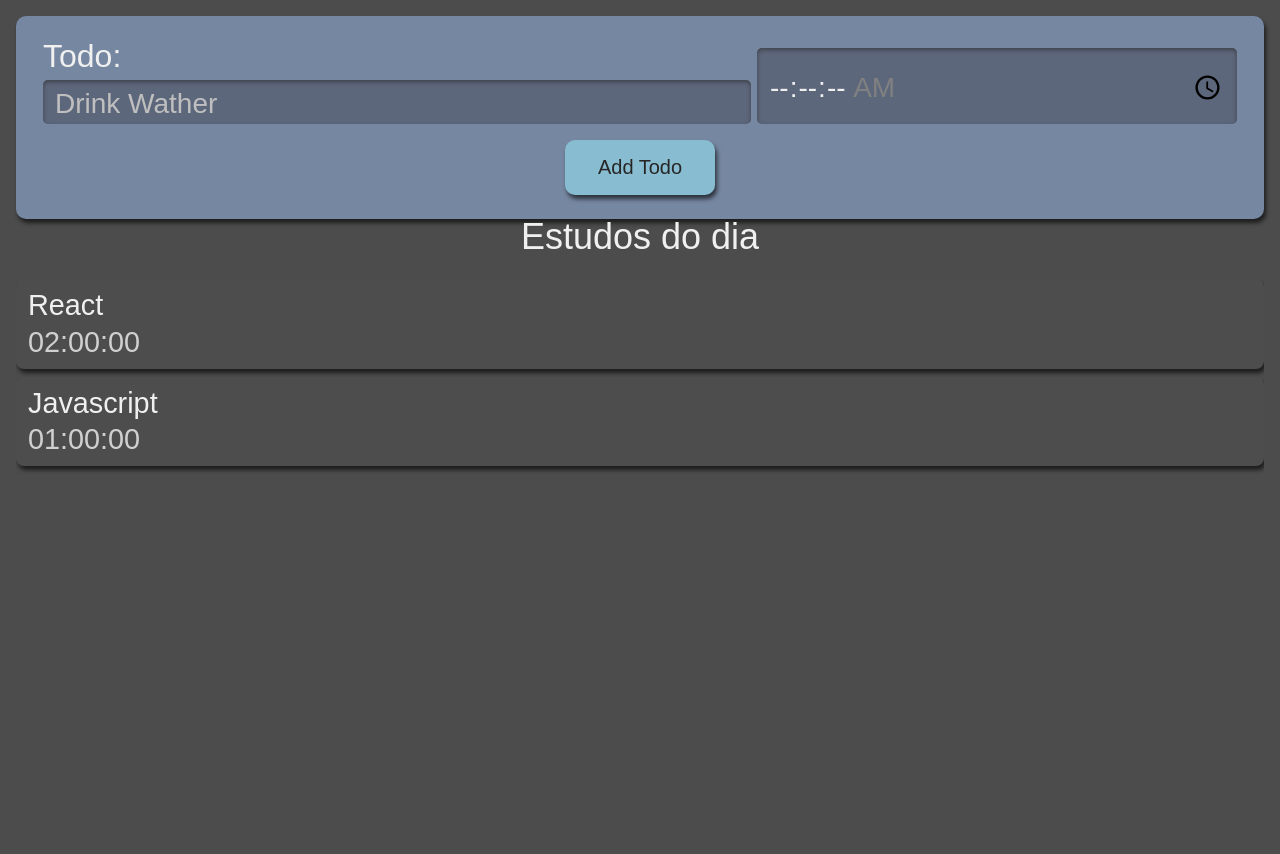
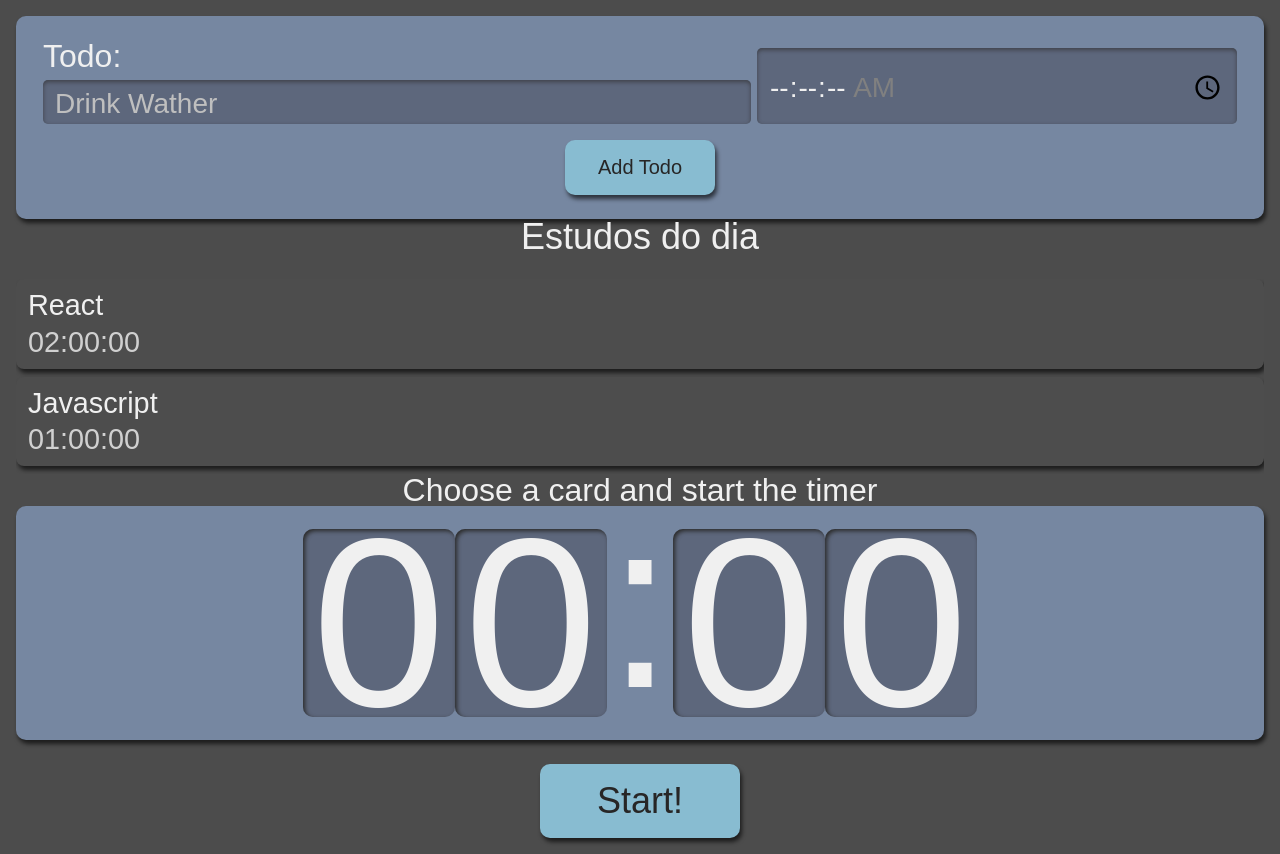
Before and after one commit to Guilhercs/Estudos-react, a React (Create React App) app: page / in a window 1280 px wide. Before the commit the page ends 800 px from the top, so only its background shows below. Built offline with nearby package versions, Linux system fonts and the light colour scheme.

Commit message:
feature(components): add timer

```diff
--- a/src/components/list/index.tsx
+++ b/src/components/list/index.tsx
@@ -1,9 +1,9 @@
-import React from "react";
 import listStyle from "./list-style.module.scss";
 import Item from "./item";
+import { useState } from "react";
 
 export default function List() {
-  const tarefas = [
+  let [tarefas, setTarefas] = useState([
     {
       tarefa: "React",
       tempo: "02:00:00",
@@ -12,10 +12,16 @@ export default function List() {
       tarefa: "Javascript",
       tempo: "01:00:00",
     },
-  ];
+  ]);
   return (
     <aside className={listStyle.listaTarefas}>
-      <h2>Estudos do dia</h2>
+      <h2
+        onClick={() => {
+          setTarefas([...tarefas, { tarefa: "Todo x", tempo: "05:00:00" }]);
+        }}
+      >
+        Estudos do dia
+      </h2>
       <ul>
         {tarefas.map((item, index) => (
           <Item key={index} todo={item.tarefa} timer={item.tempo} />
--- /dev/null
+++ b/src/components/timer/clock/index.tsx
@@ -0,0 +1,14 @@
+import React from "react";
+import clockStyle from "./relogio.module.scss";
+
+export default function Clock() {
+  return (
+    <React.Fragment>
+      <span className={clockStyle.clockNumber}>0</span>
+      <span className={clockStyle.clockNumber}>0</span>
+      <span className={clockStyle.clockTwoPoints}>:</span>
+      <span className={clockStyle.clockNumber}>0</span>
+      <span className={clockStyle.clockNumber}>0</span>
+    </React.Fragment>
+  );
+}
--- /dev/null
+++ b/src/components/timer/clock/relogio.module.scss
@@ -0,0 +1,27 @@
+.clockNumber {
+  background-color: #5d677c;
+  box-shadow: 2px 2px 4px #2b2b2b inset;
+  height: 3.6rem;
+  width: 3rem;
+  padding: 8px 4px;
+  border-radius: 10px;
+  display: flex;
+  flex-direction: row;
+  justify-content: center;
+  align-items: center;
+
+  @media screen and (min-width: 1280px) {
+    height: 10.8rem;
+    width: 9rem;
+  }
+}
+
+.clockTwoPoints {
+  height: 4.2rem;
+  display: flex;
+  align-items: flex-end;
+
+  @media screen and (min-width: 1280px) {
+    height: 12.6rem;
+  }
+}
--- /dev/null
+++ b/src/components/timer/index.tsx
@@ -0,0 +1,15 @@
+import Button from "../button";
+import Clock from "./clock";
+import timerStyle from "./timer.module.scss";
+
+export default function Timer() {
+  return (
+    <div className={timerStyle.timer}>
+      <h3 className={timerStyle.title}>Choose a card and start the timer</h3>
+      <div className={timerStyle.timerWrapper}>
+        <Clock />
+      </div>
+      <Button>Start!</Button>
+    </div>
+  );
+}
--- /dev/null
+++ b/src/components/timer/timer.module.scss
@@ -0,0 +1,58 @@
+.timer {
+  display: flex;
+  flex-direction: column;
+  align-items: center;
+  grid-area: cronometro;
+
+  .timerWrapper {
+    align-items: center;
+    background-color: #7687a1;
+    border-radius: 10px;
+    box-shadow: 2px 4px 4px #0000009f;
+    box-sizing: border-box;
+    display: flex;
+    font-size: 5rem;
+    justify-content: center;
+    margin-bottom: 24px;
+    padding: 16px 12px;
+    width: 100%;
+  }
+
+  .title {
+    font-size: 2rem;
+  }
+
+  button {
+    background-color: #88bcd1;
+    border-radius: 10px;
+    box-shadow: 2px 4px 4px #0000009f;
+    color: #272626;
+    cursor: pointer;
+    font-size: 1.25rem;
+    padding: 16px;
+    width: 150px;
+
+    &:active {
+      background-color: #7ca6b7;
+      box-shadow: 2px 2px 4px #0000009f inset;
+      cursor: auto;
+    }
+  }
+
+  @media screen and (min-width: 1280px) {
+    .timerWrapper {
+      font-size: 15rem;
+    }
+
+    p {
+      font-size: 2rem;
+    }
+
+    button {
+      grid-column-start: span 2;
+      justify-self: center;
+      width: 200px;
+      font-size: 2.25rem;
+    }
+  }
+}
--- a/src/pages/App.tsx
+++ b/src/pages/App.tsx
@@ -2,12 +2,14 @@ import React from "react";
 import Forms from "../components/forms";
 import List from "../components/list";
 import style from "./app-style.module.scss";
+import Timer from "../components/timer";
 
 function App() {
   return (
     <div className={style.appStyle}>
       <Forms />
       <List />
+      <Timer />
     </div>
   );
 }
```
